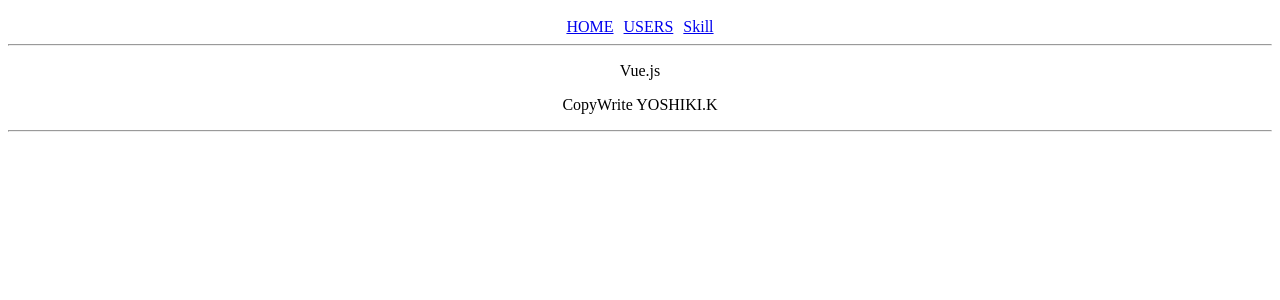
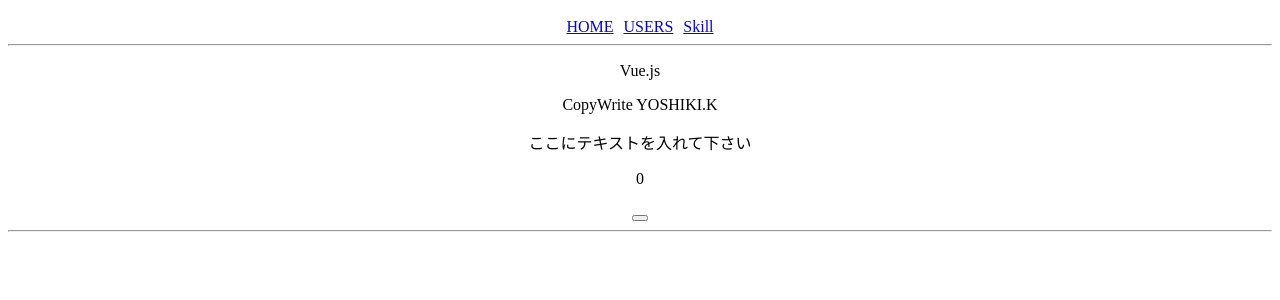
Before and after one commit to yoooshiii/vueRouter-practice, a Vue app: page /skill in a window 1280 px wide. Shown: the top 300 px of the page. Built offline with nearby package versions, Linux system fonts and the light colour scheme.

Commit message:
more practice @

```diff
--- a/src/views/Skill.vue
+++ b/src/views/Skill.vue
@@ -2,6 +2,9 @@
   <div>
     <p>{{skills}}</p>
     <p>{{ysk}}</p>
+    <div :text-content.prop="message"></div>
+    <p>{{num}}</p>
+    <button type="button" @click= "incre" name="button"></button>
   </div>
 </template>
 
@@ -9,9 +12,20 @@
 export default{
   data(){
     return{
+        message:'ここにテキストを入れて下さい',
         skills:'Vue.js',
-        ysk:'CopyWrite YOSHIKI.K'
+        ysk:'CopyWrite YOSHIKI.K',
+        num:0
     };
+  },
+  mounted: function(){
+    this.scroll = 100
+  },
+  methods: {
+    incre:function(){
+      var vm = this
+      vm.num ++
+    }
   }
 }
 </script>
```
